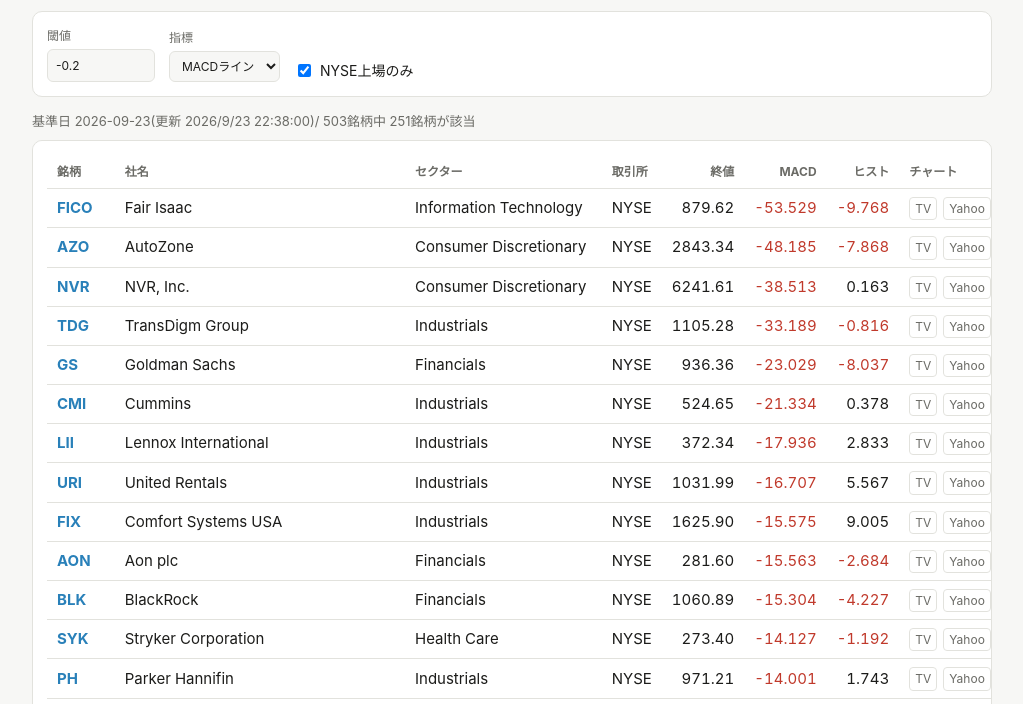
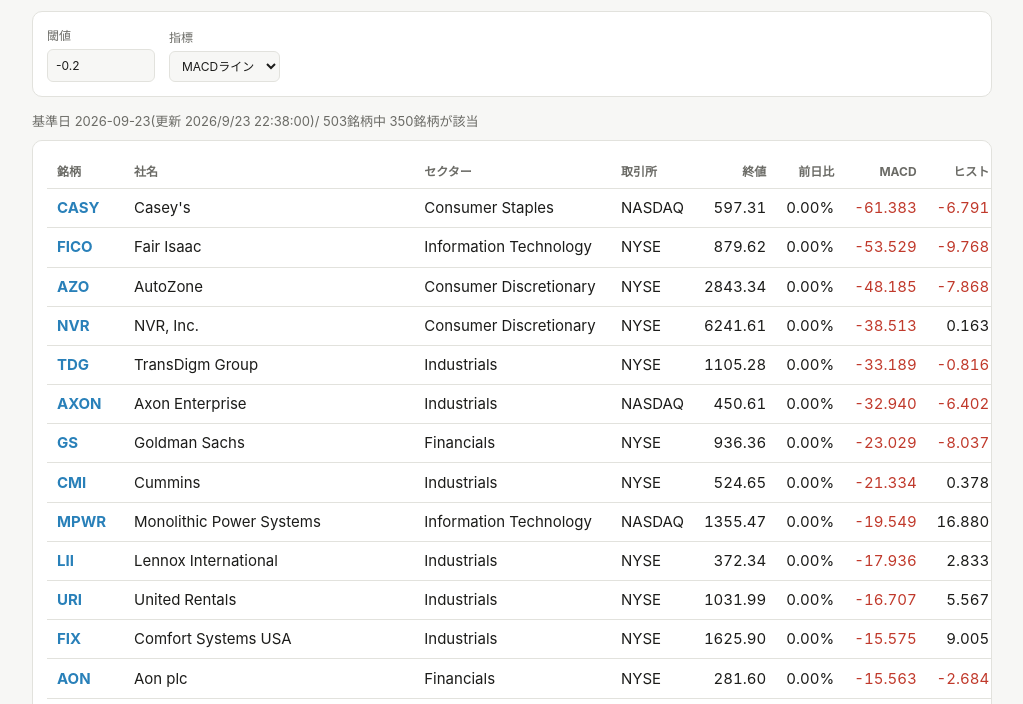
Before and after one commit to shige201906428/macd-screener, a plain HTML site: page index.html in a window 1280 px wide. Shown: the part 80-784 px from the top of the page, without its empty margins (128-1151 px from the left). Drawn offline with Linux system fonts and the light colour scheme.

Commit message:
Update index.html

```diff
--- a/index.html
+++ b/index.html
@@ -5,10 +5,10 @@
 <meta name="viewport" content="width=device-width, initial-scale=1, viewport-fit=cover">
 <title>S&P500 MACDスクリーナー</title>
 <style>
-:root{--bg:#f7f7f5;--card:#fff;--fg:#1c1c1a;--mute:#6b6b66;--line:#e2e2dd;--acc:#c0392b;--link:#2980b9;
+:root{--bg:#f7f7f5;--card:#fff;--fg:#1c1c1a;--mute:#6b6b66;--line:#e2e2dd;--acc:#c0392b;--up:#27ae60;--link:#2980b9;
 box-sizing:border-box;padding-top:env(safe-area-inset-top,0px);padding-bottom:env(safe-area-inset-bottom,0px)}
-@media (prefers-color-scheme:dark){:root:not([data-theme="light"]){--bg:#161615;--card:#212120;--fg:#ecece8;--mute:#9b9b94;--line:#33332f;--acc:#ff7a6b;--link:#64b5f6}}
-:root[data-theme="dark"]{--bg:#161615;--card:#212120;--fg:#ecece8;--mute:#9b9b94;--line:#33332f;--acc:#ff7a6b;--link:#64b5f6}
+@media (prefers-color-scheme:dark){:root:not([data-theme="light"]){--bg:#161615;--card:#212120;--fg:#ecece8;--mute:#9b9b94;--line:#33332f;--acc:#ff7a6b;--up:#2ecc71;--link:#64b5f6}}
+:root[data-theme="dark"]{--bg:#161615;--card:#212120;--fg:#ecece8;--mute:#9b9b94;--line:#33332f;--acc:#ff7a6b;--up:#2ecc71;--link:#64b5f6}
 html{scroll-padding-top:env(safe-area-inset-top,0px)}
 body{margin:0;background:var(--bg);color:var(--fg);font:15px/1.6 -apple-system,"Hiragino Sans","Yu Gothic",Meiryo,sans-serif}
 main{max-width:960px;margin:0 auto;padding:20px 16px 48px}
@@ -17,7 +17,6 @@
 .card{background:var(--card);border:1px solid var(--line);border-radius:10px;padding:14px;margin-bottom:14px}
 .row{display:flex;flex-wrap:wrap;gap:14px;align-items:end}
 label{display:flex;flex-direction:column;font-size:12px;color:var(--mute);gap:4px}
-label.chk{flex-direction:row;align-items:center;gap:6px;font-size:14px;color:var(--fg)}
 input,select{font:inherit;color:var(--fg);background:var(--bg);border:1px solid var(--line);border-radius:6px;padding:6px 8px}
 .wrap{overflow-x:auto}
 table{border-collapse:collapse;width:100%;font-variant-numeric:tabular-nums}
@@ -25,9 +24,10 @@
 th.l,td.l{text-align:left}
 th{cursor:pointer;font-size:12px;color:var(--mute);user-select:none}
 .neg{color:var(--acc)}
+.pos{color:var(--up)}
 #msg{font-size:13px;color:var(--mute);margin:0 0 8px}
 
-/* チャートリンク用のスタイル追加 */
+/* チャートリンク用のスタイル */
 a.symbol-link{color:var(--link);font-weight:bold;text-decoration:none}
 a.symbol-link:hover{text-decoration:underline}
 .chart-links{display:inline-flex;gap:6px;font-size:12px}
@@ -42,16 +42,21 @@
 
 <div class="card row">
 <label>閾値<input type="number" id="th" value="-0.2" step="0.05" style="width:90px"></label>
-<label>指標<select id="mode"><option value="m">MACDライン</option><option value="h">ヒストグラム</option></select></label>
-<label class="chk"><input type="checkbox" id="nyse" checked>NYSE上場のみ</label>
+<label>指標
+  <select id="mode">
+    <option value="m">MACDライン</option>
+    <option value="h">ヒストグラム</option>
+    <option value="p">前日比(%)</option>
+  </select>
+</label>
 </div>
 
 <p id="msg">読み込み中…</p>
 <div class="card wrap"><table id="tbl"><thead><tr>
 <th class="l" data-k="t">銘柄</th><th class="l" data-k="n">社名</th><th class="l" data-k="s">セクター</th><th class="l" data-k="e">取引所</th>
-<th data-k="c">終値</th><th data-k="m">MACD</th><th data-k="h">ヒスト</th><th class="l">チャート</th>
+<th data-k="c">終値</th><th data-k="p">前日比</th><th data-k="m">MACD</th><th data-k="h">ヒスト</th><th class="l">チャート</th>
 </tr></thead><tbody></tbody></table></div>
-<p class="sub">テクニカル指標による抽出のみで、売買の推奨ではありません。取引所が「不明」の銘柄はNYSEのみ表示から外れます。</p>
+<p class="sub">テクニカル指標による抽出のみで、売買の推奨ではありません。</p>
 </main>
 <script>
 var rows=[],meta=null,sortK="m",asc=true,msg=document.getElementById("msg");
@@ -59,17 +64,28 @@
 
 function render(){
   if(!meta)return;
-  var th=parseFloat(document.getElementById("th").value),k=document.getElementById("mode").value,ny=document.getElementById("nyse").checked;
-  var r=rows.filter(function(x){return x[k]<=th&&(!ny||x.e==="NYSE")});
-  r.sort(function(a,b){var x=a[sortK],y=b[sortK];return(x<y?-1:x>y?1:0)*(asc?1:-1)});
+  var th=parseFloat(document.getElementById("th").value),k=document.getElementById("mode").value;
+  var r=rows.filter(function(x){
+    var val = (x[k] !== undefined) ? x[k] : 0;
+    return val <= th;
+  });
+  r.sort(function(a,b){
+    var x = (a[sortK] !== undefined) ? a[sortK] : 0;
+    var y = (b[sortK] !== undefined) ? b[sortK] : 0;
+    return(x<y?-1:x>y?1:0)*(asc?1:-1);
+  });
   var up=new Date(meta.updated).toLocaleString("ja-JP");
   msg.textContent="基準日 "+meta.asof+"(更新 "+up+")/ "+meta.count+"銘柄中 "+r.length+"銘柄が該当";
 
   document.querySelector("#tbl tbody").innerHTML=r.map(function(x){
     var ticker = esc(x.t);
-    // TradingView と Yahoo Finance のURLを生成
     var tvUrl = "https://www.tradingview.com/symbols/" + ticker + "/";
     var yfUrl = "https://finance.yahoo.com/quote/" + ticker + "/chart";
+
+    // 前日比データ (キー名: p または pct想定。無ければ0.00)
+    var pct = (x.p !== undefined) ? x.p : ((x.pct !== undefined) ? x.pct : 0);
+    var pctClass = pct > 0 ? "pos" : (pct < 0 ? "neg" : "");
+    var pctStr = (pct > 0 ? "+" : "") + pct.toFixed(2) + "%";
 
     return "<tr>" +
       "<td class='l'><a class='symbol-link' href='" + tvUrl + "' target='_blank' rel='noopener'>" + ticker + "</a></td>" +
@@ -77,6 +93,7 @@
       "<td class='l'>" + esc(x.s) + "</td>" +
       "<td class='l'>" + esc(x.e) + "</td>" +
       "<td>" + x.c.toFixed(2) + "</td>" +
+      "<td class='" + pctClass + "'>" + pctStr + "</td>" +
       "<td class='" + (x.m < 0 ? "neg" : "") + "'>" + x.m.toFixed(3) + "</td>" +
       "<td class='" + (x.h < 0 ? "neg" : "") + "'>" + x.h.toFixed(3) + "</td>" +
       "<td class='l'><div class='chart-links'>" +
@@ -90,7 +107,7 @@
 fetch("data.json",{cache:"no-cache"}).then(function(r){if(!r.ok)throw 0;return r.json()}).then(function(d){
   meta=d;rows=d.rows;render();
 }).catch(function(){msg.textContent="data.json を読み込めません。GitHub Actionsを一度実行済みか、公開URLで開いているか確認してください。"});
-["th","mode","nyse"].forEach(function(id){document.getElementById(id).addEventListener("input",render)});
+["th","mode"].forEach(function(id){document.getElementById(id).addEventListener("input",render)});
 document.querySelectorAll("th[data-k]").forEach(function(h){h.addEventListener("click",function(){
   var k=h.getAttribute("data-k");asc=(sortK===k)?!asc:true;sortK=k;render();
 })});
```
